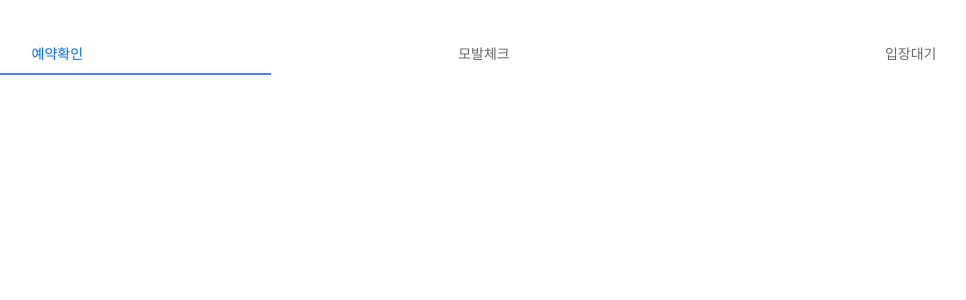
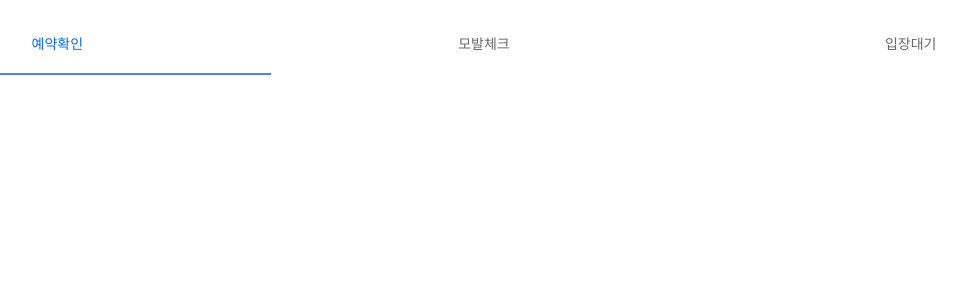
Before and after one commit to DaeHyunHwang/newTorsoProject, a React (Create React App) app: page / in a window 1280 px wide. Shown: the top 300 px of the page, without its empty margins (196-1162 px from the left). Built offline with nearby package versions, Linux system fonts and the light colour scheme.

Commit message:
Update App.css

```diff
--- a/src/App.css
+++ b/src/App.css
@@ -43,6 +43,8 @@
   margin-bottom:0;
   background-color: #fff;
   z-index:9;
+  white-space: nowrap;
+  display: flex;
 }
 
 .tab_typeL .tabList li{
```
